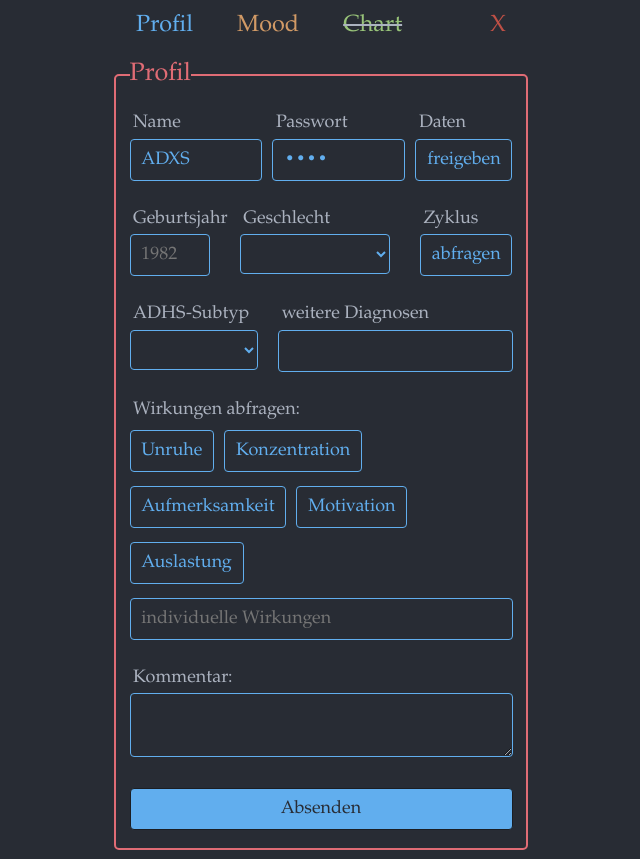
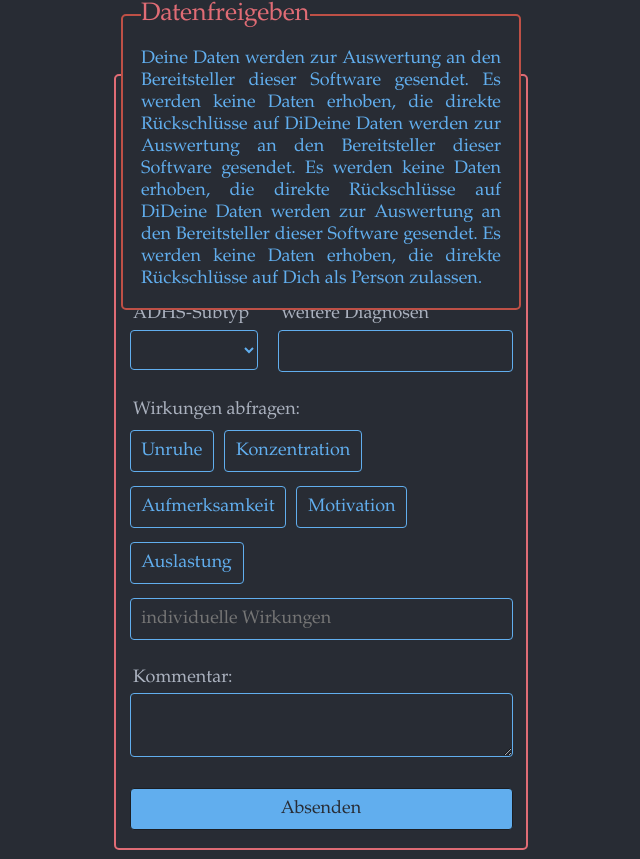
Before and after one commit to KoljaL/kpulbrain, a PHP site: page /form/index.html in a window 1280 px wide. Shown: the whole page, without its empty margins (319-959 px from the left). Run offline with PHP 8.4, Linux system fonts and the light colour scheme.

Commit message:
message system & checkboxhack with label works on mobile

```diff
--- a/form/index.html
+++ b/form/index.html
@@ -45,7 +45,7 @@
                         <input type="password" id="P_Password" name=Passwort value=ADXS>
                     </div>
                     <div class="freigeben">
-                        <label>Daten</label>
+                        <label id="Daten freigeben">Daten</label>
                         <input type=checkbox class=hidden id=P_Freigeben name=Freigeben>
                         <label class="buttonlabel zyklus" for=P_Freigeben>freigeben</label>
                     </div>
@@ -68,7 +68,7 @@
                         </select>
                     </div>
                     <div class="zyklus">
-                        <label>Zyklus</label>
+                        <label id=Zyklus>Zyklus</label>
                         <input type=checkbox class=hidden id=P_Zyklus name=Zyklus>
                         <label class="buttonlabel zyklus" for=P_Zyklus>abfragen</label>
                     </div>
@@ -189,16 +189,17 @@
                 <!-- SITUATIONS -->
                 <div id=SituationCheckboxes>
                     <label class="itemLabel situation" for=situation>Situation: </label>
-                    <input type=checkbox class=hidden id=$value11 name=[situations][0] value=Zuhause>
-                    <label class="buttonlabel situation" for=$value11>Zuhause</label>
-                    <input type=checkbox class=hidden id=$value21 name=situations[1] value=Arbeit>
-                    <label class="buttonlabel situation" for=$value21>Arbeit</label>
-                    <input type=checkbox class=hidden id=$value31 name=situations[2] value=Park>
-                    <label class="buttonlabel situation" for=$value31>Park</label>
-                    <input type=checkbox class=hidden id=$value41 name=situations[3] value=Klo>
-                    <label class="buttonlabel situation" for=$value41>Klo</label>
-                    <input type=checkbox class=hidden id=$value51 name=situations[4] value=Bett>
-                    <label class="buttonlabel situation" for=$value51>Bett</label>
+
+                    <input type=checkbox class=hidden id=value11 name=[situations][0] value=Zuhause>
+                    <label class="buttonlabel situation" for=value11>Zuhause</label>
+                    <input type=checkbox class=hidden id=value21 name=situations[1] value=Arbeit>
+                    <label class="buttonlabel situation" for=value21>Arbeit</label>
+                    <input type=checkbox class=hidden id=value31 name=situations[2] value=Park>
+                    <label class="buttonlabel situation" for=value31>Park</label>
+                    <input type=checkbox class=hidden id=value41 name=situations[3] value=Klo>
+                    <label class="buttonlabel situation" for=value41>Klo</label>
+                    <input type=checkbox class=hidden id=value51 name=situations[4] value=Bett>
+                    <label class="buttonlabel situation" for=value51>Bett</label>
                     <input type=text class=newSituation name=situations[] placeholder='new situation'>
                 </div>
                 <div class="MoodSlider">
@@ -253,7 +254,8 @@
     var DelLocalLink = document.getElementById('dellocal');
     var ProfilForm = document.getElementById('ProfilForm');
     var MoodForm = document.getElementById('MoodForm');
-
+    // all labels
+    var labels = document.getElementsByTagName('label')
 
     // all form elements for populating
     let ProfilFormElements = document.getElementById('ProfilForm').elements;
--- a/form/js/form.js
+++ b/form/js/form.js
@@ -11,7 +11,7 @@ const populateForm = () => {
         if (localData[i].hasOwnProperty('Profil')) {
             var localDataProfil = localData[i].Profil;
             // console.log(localDataProfil)
-                // console.log(ProfilFormElements)
+            // console.log(ProfilFormElements)
             for (const ProfilFormElement of ProfilFormElements) {
                 if (['input', 'textarea'].indexOf(ProfilFormElement.type) && ProfilFormElement.name in localDataProfil) {
                     ProfilFormElement.value = localDataProfil[ProfilFormElement.name];
@@ -54,7 +54,7 @@ const populateForm = () => {
             },
         }
         // console.log('wirkungenStd')
-    // console.log(wirkungenStd)
+        // console.log(wirkungenStd)
         // console.log(wirkungenStd.Unruhe.color)
 
     //
@@ -238,31 +238,54 @@ function getFormData(form) {
 //
 // This function displays a message on the page for 1 second
 //
-const showMessage = message => {
+function showMessage(messageText = "Message", messageTitle = 'Info',  duration = '2', speed = '1') {
+    //
+    // create new DIV and add styles
     var overlay = document.createElement("div");
-    overlay.id = "overlay";
+    duration = duration * 1000;
+    overlay.id = "MessageOverlay";
     overlay.style.display = "block";
-    overlay.innerHTML = "<div>" + message + "</div>";
+    overlay.style.position = "fixed";
+    overlay.style.width = "100%";
+    overlay.style.height = "max-content";
+    overlay.style.left = "0";
+    overlay.style.zIndex = "99";
+    overlay.style.cursor = "pointer";
+    // add message
+    overlay.innerHTML = "<fieldset><legend>" + messageTitle + "</legend>" + messageText + "</fieldset>";
+    // add new DIV to BODY
     document.getElementsByTagName('BODY')[0].appendChild(overlay);
-    // add class with some short timeout to let the transition work
+    // get real height of the new DIV
+    var OverlayHeight = overlay.clientHeight;
+    // calculate transform time
+    var time = OverlayHeight / (speed * 150);
+    // add position, translateWay & time
+    overlay.style.top = "-" + OverlayHeight + "px";
+    overlay.style.transform = "translateY(" + OverlayHeight + "px)";
+    overlay.style.transition = "transform " + time + "s linear";
+    // the DIV moves in
+    //
+
+    //
+    // close message after timeout
+    time = time * 1000;
     setTimeout(function() {
-        overlay.classList.add("transition");
-    }, 5);
-    // close message after timeout
+        overlay.style.transform = "translateY(-" + OverlayHeight + "px)";
+    }, duration + time);
+
     setTimeout(function() {
-        overlay.classList.remove("transition");
+        overlay.remove();
+    }, duration + time + time);
+    //
+    // close message after click at message
+    overlay.onmousedown = function(event) {
+        overlay.style.transform = "translateY(-" + OverlayHeight + "px)";
+
         setTimeout(function() {
-            overlay.style.display = "none";
-        }, 500);
-    }, 2000);
-    // close message after click at anywhere
-    window.onclick = function(event) {
-        overlay.classList.remove("transition");
-        setTimeout(function() {
-            overlay.style.display = "none";
-        }, 500);
+            overlay.remove();
+        }, time);
     }
-};
+}
 
 
 
@@ -359,3 +382,105 @@ function showContent() {
     if ('mood' == anchor) showMood();
 }
 showContent()
+
+
+//
+// Hoover Helper
+//
+
+var hooverHelper = {
+    'Test': "Deine Daten werden zur Auswertung an den Bereitsteller dieser Software gesendet. Es werden keine Daten erhoben, die direkte Rückschlüsse auf DiDeine Daten werden zur Auswertung an den Bereitsteller dieser Software gesendet. Es werden keine Daten erhoben, die direkte Rückschlüsse auf DiDeine Daten werden zur Auswertung an den Bereitsteller dieser Software gesendet. Es werden keine Daten erhoben, die direkte Rückschlüsse auf Dich als Person zulassen.",
+    'Daten freigeben': "Deine Daten werden zur Auswertung an den Bereitsteller dieser Software gesendet. Es werden keine Daten erhoben, die direkte Rückschlüsse auf Dich als Person zulassen.",
+    Zyklus: "Hiermit aktivierst du die Möglichkeit, deine Zyklusphase in den Daten mit anzugeben."
+}
+
+for (const label of labels) {
+    if (hooverHelper.hasOwnProperty(label.id)) {
+
+        // label.addEventListener("touchstart", function() {
+        //     showMessage(hooverHelper[label.id], label.id, 50000)
+        // }, { passive: true });
+
+        label.addEventListener("click", function() {
+            showMessage(hooverHelper[label.id], label.id, 50000)
+        }, { passive: true });
+    }
+}
+showMessage(hooverHelper['Test'], 'Datenfreigeben',200,5)
+
+
+//
+// checkboxhack via JA https://css-tricks.com/forums/topic/checkbox-hack-on-mobile-webkit/
+//
+// function avtivateButtonLabel() {
+//     for (const label of labels) {
+//         label.addEventListener("click", function() {
+
+//             setTimeout(function() {
+//                 if (label.control.checked){
+//                     label.style.color = "red";
+//                 }
+//                 deb(label.control.checked)
+//             }, 5);
+
+
+//         }, { passive: true });
+//     }
+// }
+// avtivateButtonLabel()
+
+
+
+
+
+
+
+
+
+
+
+
+
+
+
+
+
+
+
+
+
+
+
+
+
+
+
+
+
+
+// function showMessage(message, title = 'Info', duration = 2000) {
+//     var overlay = document.createElement("div");
+//     overlay.id = "overlay";
+//     overlay.style.display = "block";
+//     overlay.innerHTML = "<fieldset><legend>" + title + "</legend>" + message + "</fieldset>";
+//     document.getElementsByTagName('BODY')[0].appendChild(overlay);
+//     // add class with some short timeout to let the transition work
+//     setTimeout(function() {
+//         overlay.classList.add("transition");
+//     }, 5);
+//     // close message after timeout
+//     // setTimeout(function() {
+//     //     overlay.classList.remove("transition");
+//     //     setTimeout(function() {
+//     //         overlay.remove();
+//     //     }, 500);
+//     // }, duration);
+//     // close message after click at anywhere
+//     window.onmousedown = function(event) {
+//         // deb(event)
+//         overlay.classList.remove("transition");
+//         setTimeout(function() {
+//             overlay.remove();
+//         }, 800);
+//     }
+// };
--- a/form/style.css
+++ b/form/style.css
@@ -18,6 +18,26 @@
     --red: #be5046;
     --orange: #d19a66;
     --yellow: #e6c07b
+}
+
+:crayolaMetallic {
+    --white:#FEFEFE;
+    --AlloyOrange: #C46210;
+    --BdazzledBlue: #2E5894;
+    --BigDipORuby: #9C2542;
+    --BittersweetShimmer: #BF4F51;
+    --BlastOffBronze: #A57164;
+    --CyberGrape: #58427C;
+    --DeepSpaceSparkle: #4A646C;
+    --GoldFusion: #85754E;
+    --IlluminatingEmerald: #319177;
+    --MetallicSeaweed: #0A7E8C;
+    --MetallicSunburst: #9C7C38;
+    --RazzmicBerry: #8D4E85;
+    --SheenGreen: #8FD400;
+    --ShimmeringBlush: #D98695;
+    --SonicSilver: #757575;
+    --SteelBlue: #0081AB;
 }
 
 
@@ -271,38 +291,21 @@ button:hover {
 ==========================================================================
 */
 
-#overlay {
-    position: fixed;
-    display: none;
-    width: 100%;
-    height: max-content;
-    top: 0;
-    left: 0;
-    right: 0;
-    bottom: 0;
-    /* background-color: rgba(0, 0, 0, 0.8); */
-    z-index: 2;
-    cursor: pointer;
-    opacity: 0;
-    transition: opacity .5s;
-    z-index: 2;
-}
 
-#overlay.transition {
-    opacity: 1;
-    transition: opacity .5s;
-}
-
-#overlay div {
+#MessageOverlay fieldset {
     position: relative;
     border: 2px solid var(--red);
     border-radius: 5px;
-    top: 20px;
+    box-shadow: 0px -20px var(--dark);
+    top: 0px;
     padding: 1em;
     margin: auto;
     width: max-content;
     color: var(--blue);
     background: var(--dark);
+    width: 400px;
+    word-break: break-word;
+    text-align: justify;
 }
 
 
@@ -436,9 +439,9 @@ button:hover {
     /* margin: 0; */
 }
 
-.buttonlabel.wirkung:hover,
+/* .buttonlabel.wirkung:hover, */
 .hidden:checked+label.buttonlabel.wirkung,
-.buttonlabel.zyklus:hover,
+/* .buttonlabel.zyklus:hover, */
 .hidden:checked+label.buttonlabel.zyklus {
     background-color: var(--blue);
     color: var(--dark)
@@ -538,7 +541,7 @@ label.itemLabel.situation {
     display: inline-block
 }
 
-.buttonlabel.situation:hover,
+/* .buttonlabel.situation:hover, */
 .hidden:checked+label.buttonlabel.situation {
     background-color: var(--orange);
     color: var(--dark);
@@ -612,7 +615,7 @@ label.motivation,
     transition: .5s;
 }
 
-.buttonlabel.wirkzeit:hover,
+/* .buttonlabel.wirkzeit:hover, */
 .hidden:checked+label.buttonlabel.wirkzeit {
     background-color: var(--yellow);
     color: var(--dark)
```
Also changed, not shown: form/files/64ddc3fb93a17fcf3d776cb2e777109e.json (+13 -21 lines), form/js/md5.js (+0 -1 lines).
